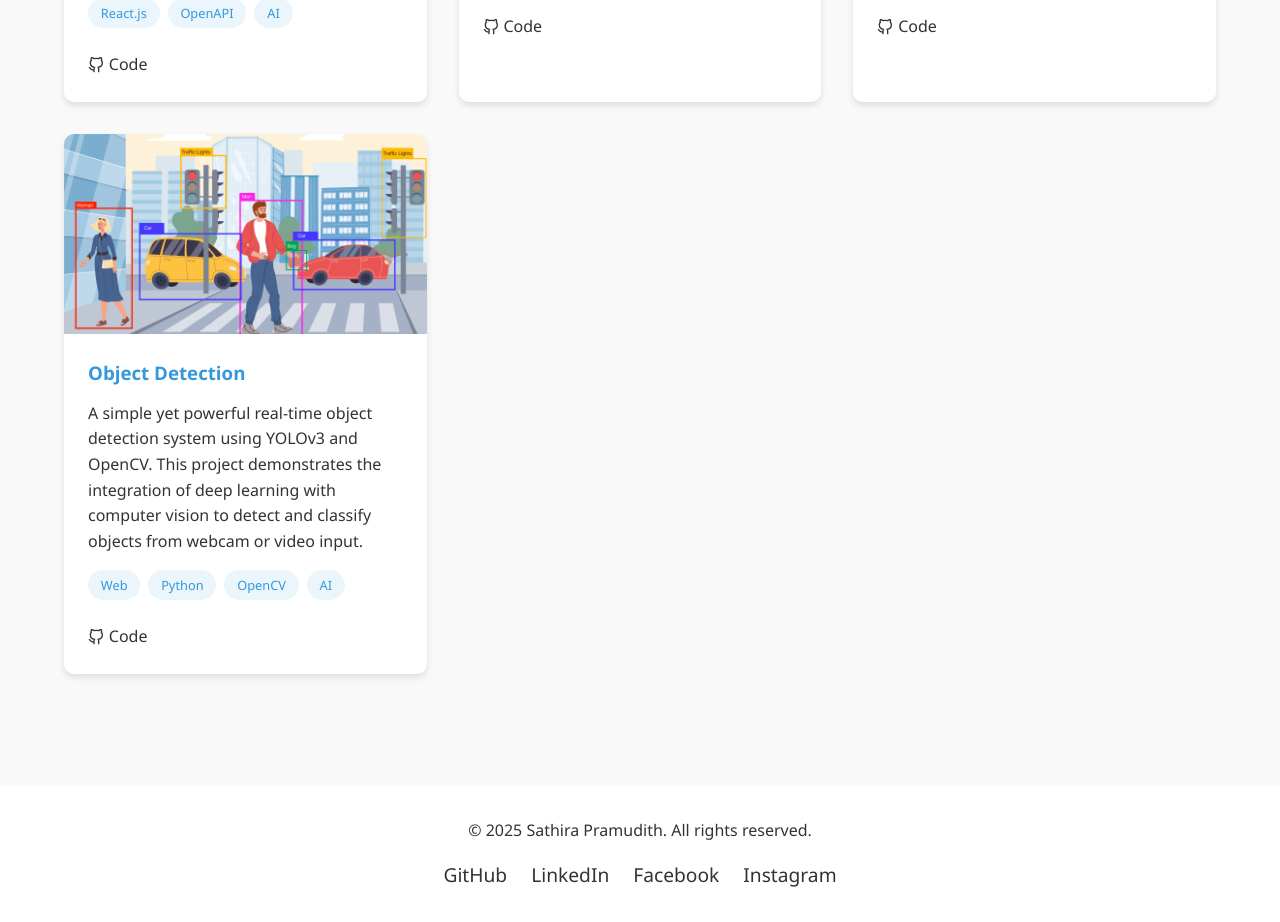
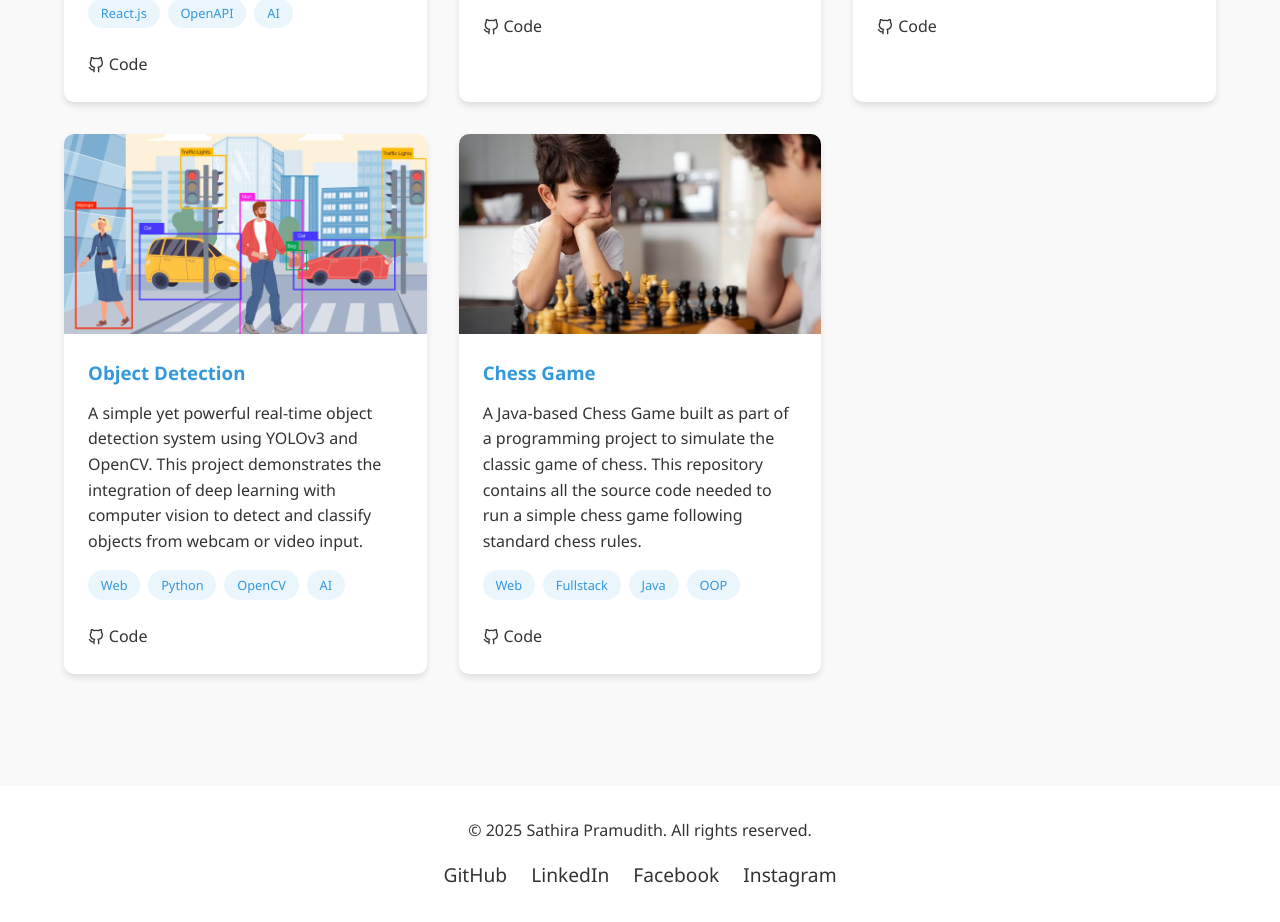
Before and after one commit to sathirapramudith123/portfolio, a React (Create React App) app in the folder portfolio/: page /projects in a window 1280 px wide. Shown: the part 1460-2382 px from the top of the page. Built offline with nearby package versions, Linux system fonts and the light colour scheme.

Commit message:
add a project a chess game

```diff
--- a/portfolio/src/data/projects.js
+++ b/portfolio/src/data/projects.js
@@ -58,4 +58,12 @@ export const projects = [
     image: "/assets/images/projects/original.png",
     github: "https://github.com/sathirapramudith123/object-detect-system.git"
   },
+  {
+    id: 8,
+    title: "Chess Game",
+    description: "A Java-based Chess Game built as part of a programming project to simulate the classic game of chess. This repository contains all the source code needed to run a simple chess game following standard chess rules.",
+    tags: ["Web","Fullstack",  "Java", "OOP", ],
+    image: "/assets/images/projects/chess game.jpg",
+    github: "https://github.com/sathirapramudith123/Chess_Game-.git"
+  },
 ];
```
Also changed, not shown: portfolio/public/assets/images/projects/chess game.jpg (added).
